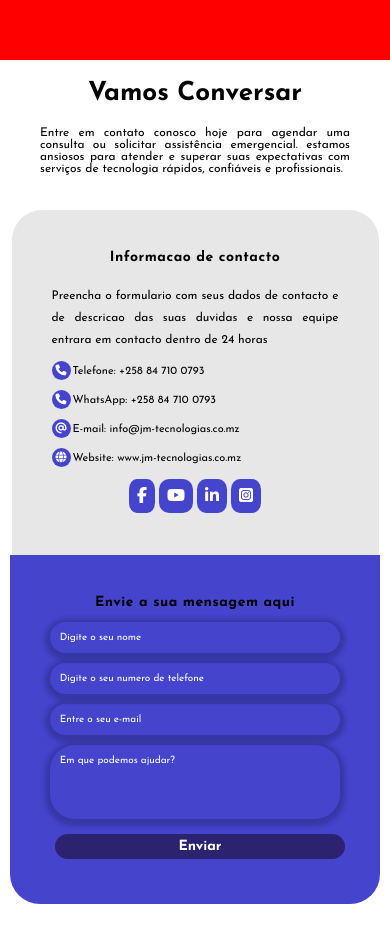
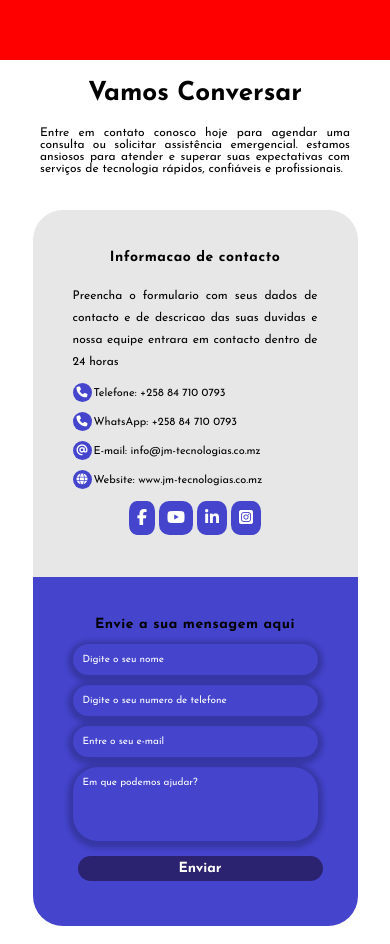
Before and after one commit to Amilcarmhula/jm-tecnologias, a React (Create React App) app: page / in a window 390 px wide. Shown: the part 854-1798 px from the top of the page. Built offline with nearby package versions, Linux system fonts and the light colour scheme.

Commit message:
reajuste do bounding da component contactos: info-wrap e form-warp alterao a sua seccao de width:82% para 70%

```diff
--- a/src/components/contacto/contactoStyle.css
+++ b/src/components/contacto/contactoStyle.css
@@ -175,7 +175,7 @@ a {
 
     .info-wrap {
         border-radius: 30px 30px 0px 0px;
-        width: 82%;
+        width: 70%;
     }
 
 
@@ -212,7 +212,7 @@ a {
 
     .form-wrap {
         border-radius: 0px 0px 30px 30px;
-        width: 83%;
+        width: 70%;
     }
 
     .form-title {
```
